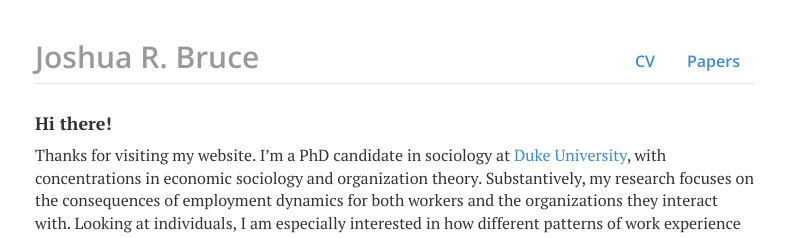
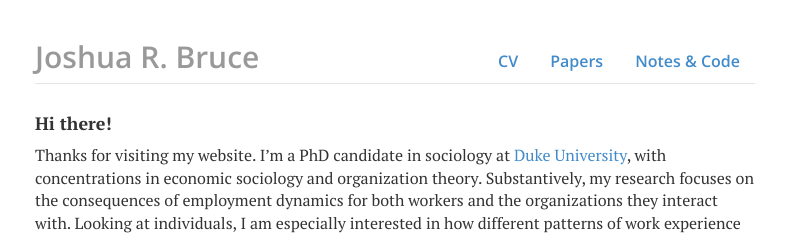
Before and after one commit to joshuarbruce/joshuarbruce.github.io, a Jekyll site: the page built from index.html, in a window 1280 px wide. Shown: the top 238 px of the page, without its empty margins (245-1030 px from the left). Built offline with Jekyll 4.4.1, drawn with Linux system fonts in a browser that asks for light colours; nearby versions of some CDN libraries.

Commit message:
Update header.html

```diff
--- a/_includes/header.html
+++ b/_includes/header.html
@@ -1,8 +1,8 @@
 <div class="header">
 	<ul class="nav nav-pills pull-right">
 		<li class="text" ><a href="/files/joshuarbruce_current_cv.pdf" target="_blank" title="CV">CV</a></li>
-		<!-- <li class="{{ page.notes }}"><a href="/notes" title="Notes">Notes &amp; Code</a></li> -->
-        <li class="{{ page.papers }}"><a href="/papers" title="Papers">Papers</a></li>
+		<li class="{{ page.papers }}"><a href="/papers" title="Papers">Papers</a></li>
+		<li class="{{ page.notes }}"><a href="/notes" title="Notes">Notes &amp; Code</a></li>
 	</ul>
 	<h2 class="text-muted" text-decoration="none" color="#999999"><a href="/">Joshua R. Bruce</a></h2>
 </div> <!-- /header -->
```
